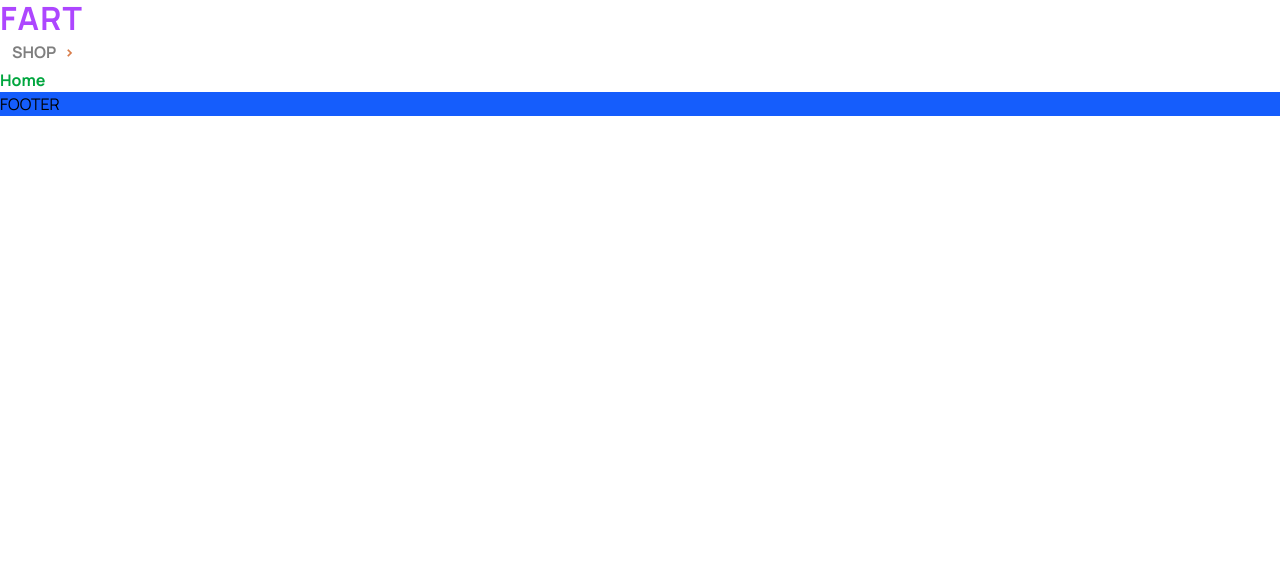
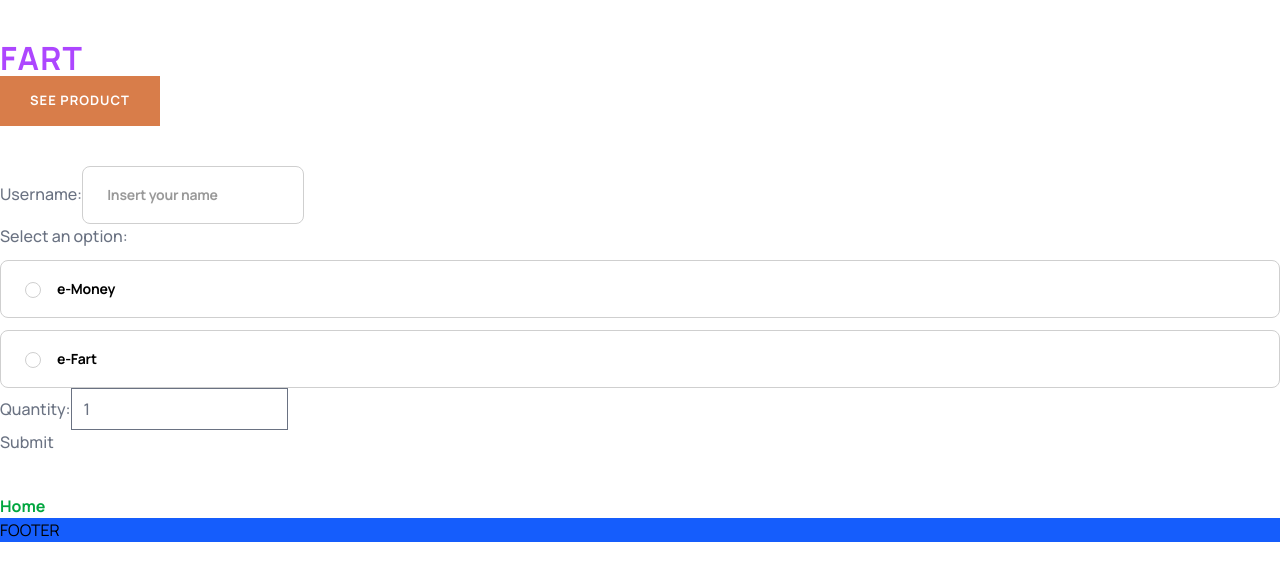
Before and after one commit to Striperoooo/ecommerce-app, a React (Vite) app: page / in a window 1280 px wide. Shown: the top 580 px of the page. Built offline with nearby package versions, Linux system fonts and the light colour scheme.

Commit message:
Add form UI and Tailwind forms plugin integration
Introduces a form to the Header component with styled text and radio inputs. Adds @tailwindcss/forms to dependencies and configures Tailwind to use the plugin. Updates index.css with new input and radio styles for improved form appearance.

```diff
--- a/package.json
+++ b/package.json
@@ -16,6 +16,7 @@
   },
   "devDependencies": {
     "@eslint/js": "^9.36.0",
+    "@tailwindcss/forms": "^0.5.10",
     "@tailwindcss/vite": "^4.1.17",
     "@types/node": "^24.6.0",
     "@types/react": "^19.1.16",
--- a/src/components/Header.tsx
+++ b/src/components/Header.tsx
@@ -4,9 +4,43 @@ import Button from "./ui/Button"
 export default function Header() {
 
     return (
-        <div className="mx-auto font-medium text-gray-500">
+        <div className="mx-auto my-10 font-medium text-gray-500">
             <Typography variant="h3" textColor="text-purple-500">Fart</Typography>
-            <Button variant="tertiary">  Shop </Button>
+            <Button variant="primary">  SEE PRODUCT </Button>
+            <form className="my-10" action="#" method="post">
+                <div>
+                    <label htmlFor="username">Username:</label>
+                    <input type="text" id="username" name="username" placeholder="Insert your name" className="text-field" />
+                </div>
+
+                <div className="flex flex-col gap-3">
+
+                    <p>Select an option:</p>
+                    <label
+                        htmlFor="option1"
+                        className="radio-label-field group"
+                    >
+                        <input type="radio" id="option1" name="choice" value="1" className="radio-input-field" />
+                        e-Money
+                    </label>
+
+                    <label
+                        htmlFor="option2"
+                        className="radio-label-field group"
+                    >
+                        <input type="radio" id="option2" name="choice" value="2" className="radio-input-field" />
+                        e-Fart
+                    </label>
+                </div>
+
+                <div>
+                    <label htmlFor="quantity">Quantity:</label>
+                    <input type="number" id="quantity" name="quantity" min="0" defaultValue={1} />
+                </div>
+
+                <button type="submit">Submit</button>
+            </form>
+
         </div>
     )
 
--- a/src/components/ui/Button.tsx
+++ b/src/components/ui/Button.tsx
@@ -48,7 +48,7 @@ export default function Button({
 
     const baseClass = 'inline-flex items-center justify-center gap-2 transition ease-in-out';
 
-    // merge all class pieces into a single string (explicit concatenation)
+    // merge all class pieces into a single string
     const combined = `${baseClass} ${variantClass} ${variantHover} ${variantActive} ${className}`.trim();
 
     // allow overriding the element type (button by default)
--- a/src/index.css
+++ b/src/index.css
@@ -1,5 +1,5 @@
 @import "tailwindcss";
-
+@plugin "@tailwindcss/forms";
 
 @layer base {
 
@@ -11,7 +11,6 @@
     }
 }
 
-/* Add any custom global styles below */
 @theme {
     --color-d8: #D87D4A;
     --color-fba: #FBAF85;
@@ -20,6 +19,11 @@
     --color-1010: #101010;
     --color-f1f1: #F1F1F1;
     --color-fafa: #FAFAFA;
+
+    --color-input-border: #CFCFCF;
+    --color-input-border-error: #CD2C2C;
+
+    --tracking-input-tracking: -0.016em;
 }
 
 @utility after-chevron {
@@ -29,3 +33,32 @@
         color: #D87D4A;
     }
 }
+
+@layer components {
+    .text-field {
+        @apply px-6 py-4.5 rounded-lg border border-input-border text-black font-bold text-sm tracking-input-tracking caret-d8 placeholder:text-black/40 focus:outline-none focus:border-d8 focus:ring-1 focus:ring-d8;
+    }
+
+    .text-field.is-error {
+        @apply border-input-border-error focus:border-input-border-error focus:ring-input-border-error;
+    }
+
+    .radio-label-field {
+        @apply px-6 py-4.5 rounded-lg border border-input-border text-black font-bold text-sm tracking-input-tracking hover:border-d8;
+    }
+
+    .radio-input-field {
+        @apply mr-4 border-input-border text-d8 checked:outline-none checked:ring-0 checked:shadow-none checked:border-d8;
+
+    }
+
+    /* Fallback / explicit rule using :has() so the label border updates when
+       its child radio is checked. This works in browsers that support :has()
+       (your browser returned true in the diagnostics). We add this so the
+       visual change doesn't rely on Tailwind emitting a `group-checked` rule. */
+    .radio-label-field:has(input:checked) {
+        border-color: var(--color-d8);
+        outline: none;
+        box-shadow: 0 0 0 1px var(--color-d8);
+    }
+}
```
Also changed, not shown: 1 other file (tests, documents, lock files or other folders).
